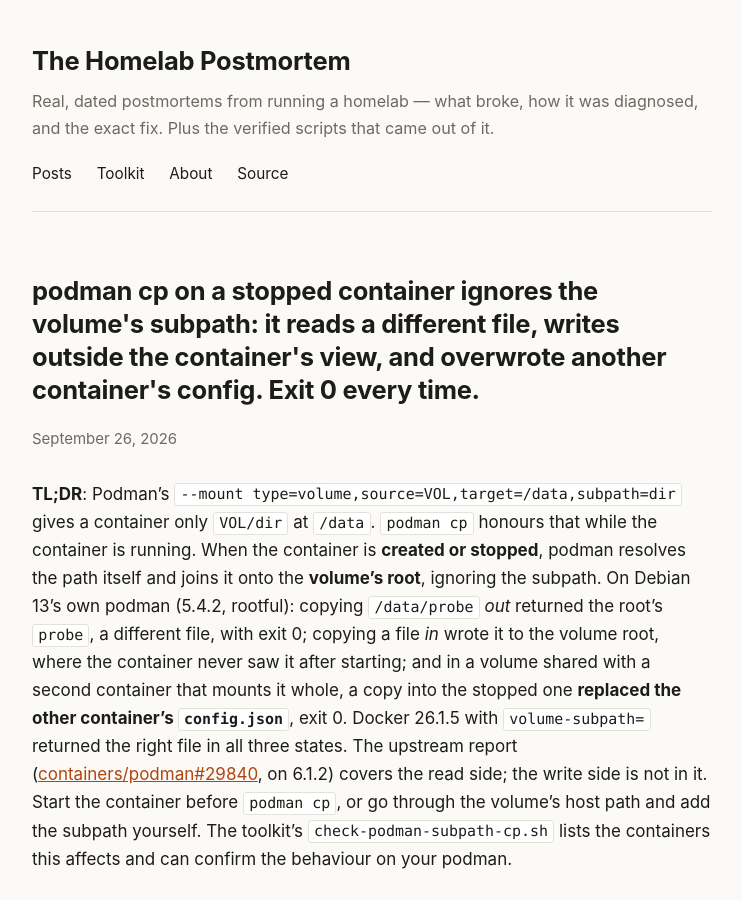
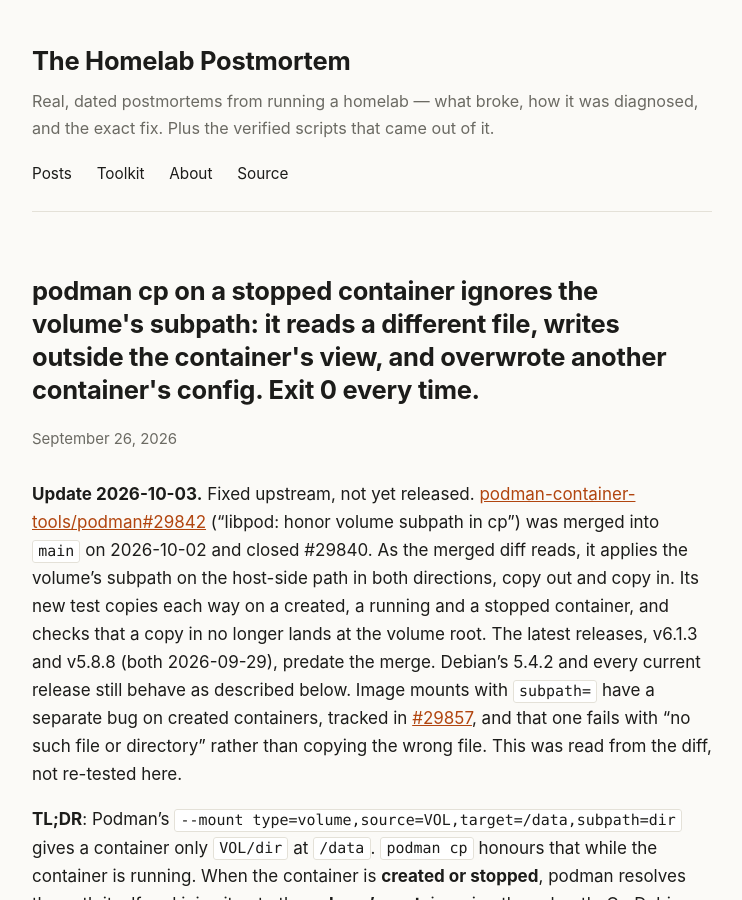
Before and after one commit to mitoyosh/homelab-postmortem, a Jekyll site: the page built from _posts/2026-09-26-podman-cp-ignores-volume-subpath-when-the-container-is-stopped.md, in a window 1280 px wide and 900 px high. Shown: the whole window, without its empty margins (268-1010 px from the left). Built offline with Jekyll 4.4.1, drawn with Linux system fonts in a browser that asks for light colours.

Commit message:
Update podman cp subpath post: #29842 merged, not yet released
Co-Authored-By: Claude Opus 5.5 <noreply@anthropic.com>

```diff
--- a/_posts/2026-09-26-podman-cp-ignores-volume-subpath-when-the-container-is-stopped.md
+++ b/_posts/2026-09-26-podman-cp-ignores-volume-subpath-when-the-container-is-stopped.md
@@ -5,6 +5,8 @@ excerpt: "A named volume mounted with subpath= shows the container one directory
 devto_title: "podman cp on a stopped container ignores the volume subpath and writes to the volume root"
 devto_tags: podman, docker, linux, devops
 ---
+
+**Update 2026-10-03.** Fixed upstream, not yet released. [podman-container-tools/podman#29842](https://github.com/podman-container-tools/podman/pull/29842) ("libpod: honor volume subpath in cp") was merged into `main` on 2026-10-02 and closed #29840. As the merged diff reads, it applies the volume's subpath on the host-side path in both directions, copy out and copy in. Its new test copies each way on a created, a running and a stopped container, and checks that a copy in no longer lands at the volume root. The latest releases, v6.1.3 and v5.8.8 (both 2026-09-29), predate the merge. Debian's 5.4.2 and every current release still behave as described below. Image mounts with `subpath=` have a separate bug on created containers, tracked in [#29857](https://github.com/podman-container-tools/podman/issues/29857), and that one fails with "no such file or directory" rather than copying the wrong file. This was read from the diff, not re-tested here.
 
 **TL;DR**: Podman's `--mount type=volume,source=VOL,target=/data,subpath=dir` gives a container only `VOL/dir` at `/data`. `podman cp` honours that while the container is running. When the container is **created or stopped**, podman resolves the path itself and joins it onto the **volume's root**, ignoring the subpath. On Debian 13's own podman (5.4.2, rootful): copying `/data/probe` *out* returned the root's `probe`, a different file, with exit 0; copying a file *in* wrote it to the volume root, where the container never saw it after starting; and in a volume shared with a second container that mounts it whole, a copy into the stopped one **replaced the other container's `config.json`**, exit 0. Docker 26.1.5 with `volume-subpath=` returned the right file in all three states. The upstream report ([containers/podman#29840](https://github.com/containers/podman/issues/29840), on 6.1.2) covers the read side; the write side is not in it. Start the container before `podman cp`, or go through the volume's host path and add the subpath yourself. The toolkit's `check-podman-subpath-cp.sh` lists the containers this affects and can confirm the behaviour on your podman.
 
```
